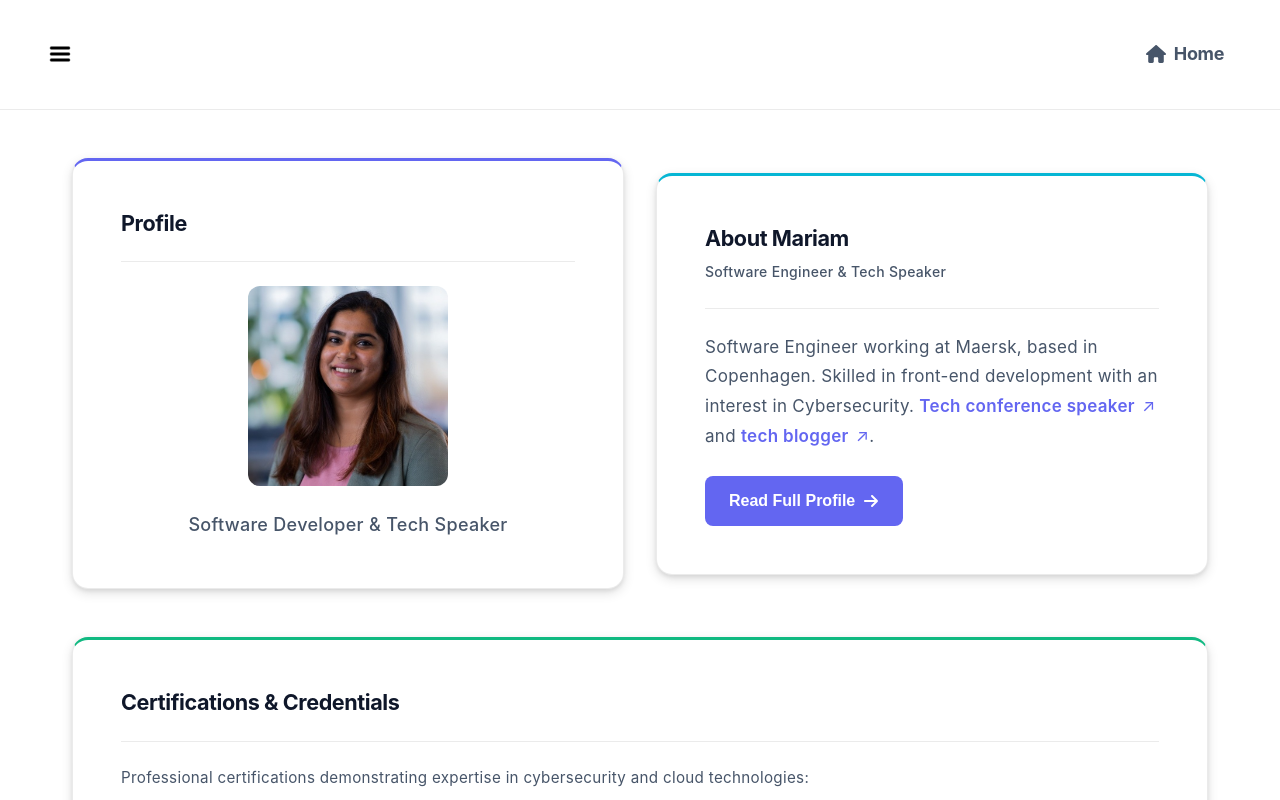
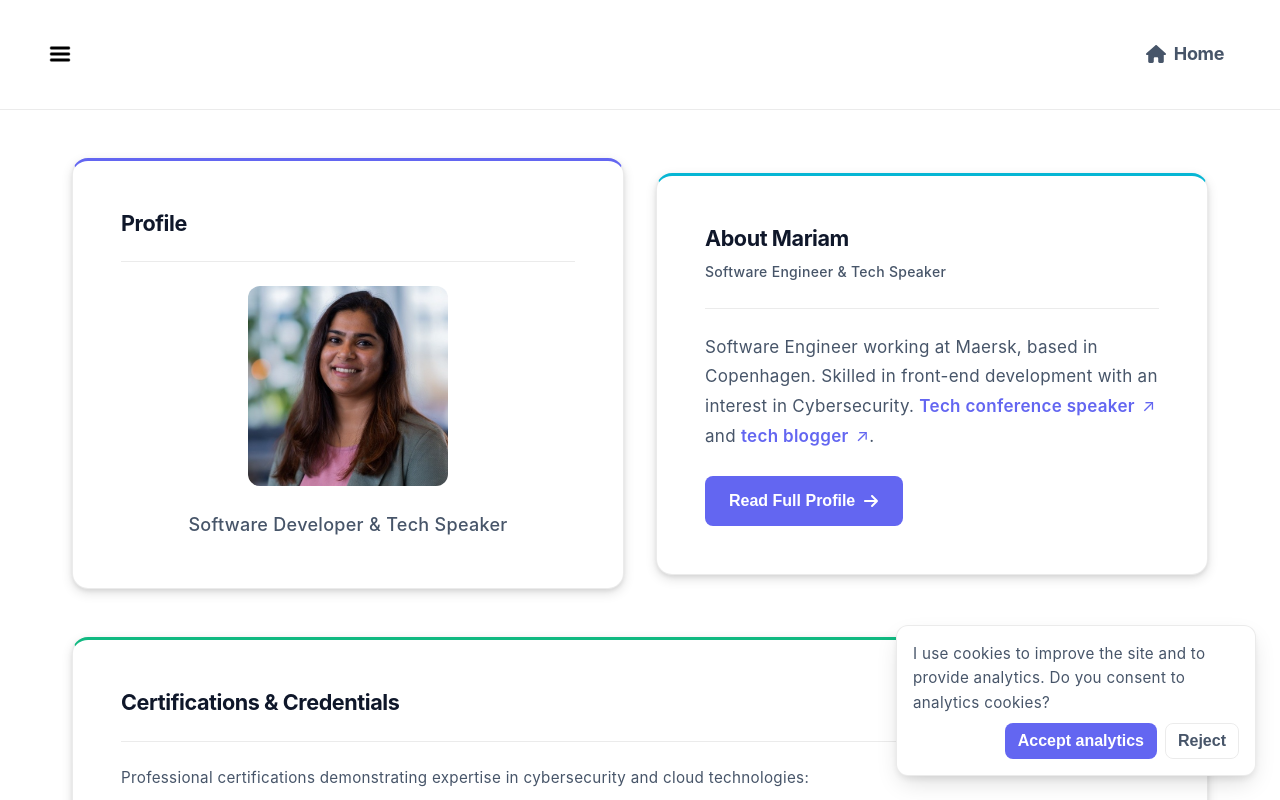
Before and after one commit to M-S/mariamdevportfolio, a Vue app: page / in a window 1280 px wide. Shown: the top 800 px of the page. Built offline with nearby package versions, Linux system fonts and the light colour scheme; no server answers.

Commit message:
add google analytics

```diff
--- a/index.html
+++ b/index.html
@@ -1,13 +1,17 @@
 <!DOCTYPE html>
 <html lang="en">
+
 <head>
   <meta charset="UTF-8">
   <link rel="icon" type="image/png" sizes="16x16" href="/favicon-16x16.png">
   <meta name="viewport" content="width=device-width, initial-scale=1.0">
   <title>Mariam Reba Alexander</title>
 </head>
+<!-- Google Tag Manager will be injected only after explicit user consent. -->
+
 <body>
   <div id="app"></div>
   <script type="module" src="/src/main.ts"></script>
 </body>
+
 </html>
--- a/src/App.vue
+++ b/src/App.vue
@@ -1,6 +1,7 @@
 <script setup lang="ts">
 import { RouterLink, RouterView, useRouter } from 'vue-router'
 import BurgerMenuDropDown from '@/components/BurgerMenuDropDown.vue'
+import CookieConsent from '@/components/CookieConsent.vue'
 import { ref, watch } from 'vue'
 const isBurgerMenuOpen = ref(false);
 const router = useRouter();
@@ -31,6 +32,7 @@ watch(() => router.currentRoute.value, () => {
   </header>
 
   <RouterView />
+  <CookieConsent />
 </template>
 
 <style scoped>
--- /dev/null
+++ b/src/components/CookieConsent.vue
@@ -0,0 +1,121 @@
+<script setup lang="ts">
+import { ref, onMounted } from 'vue'
+import { initGTM, isGTMInitialized } from '@/services/gtm.service'
+
+const STORAGE_KEY = 'cookie_consent'
+const show = ref(false)
+
+interface Consent { analytics: boolean }
+
+function readConsent(): Consent | null {
+    try {
+        const raw = localStorage.getItem(STORAGE_KEY)
+        if (!raw) return null
+        return JSON.parse(raw)
+    } catch {
+        return null
+    }
+}
+
+function saveConsent(consent: Consent) {
+    try {
+        localStorage.setItem(STORAGE_KEY, JSON.stringify(consent))
+    } catch {
+        // empty catch
+    }
+}
+
+function accept() {
+    const consent = { analytics: true }
+    saveConsent(consent)
+    // Initialize GTM using env variable
+    const gtmId = import.meta.env.VITE_GTM_ID as string | undefined
+    if (gtmId) initGTM(gtmId)
+    show.value = false
+}
+
+function reject() {
+    const consent = { analytics: false }
+    saveConsent(consent)
+    show.value = false
+}
+
+onMounted(() => {
+    const consent = readConsent()
+    if (!consent) {
+        show.value = true
+        return
+    }
+
+    if (consent.analytics) {
+        const gtmId = import.meta.env.VITE_GTM_ID as string | undefined
+        if (gtmId && !isGTMInitialized()) initGTM(gtmId)
+    }
+})
+</script>
+
+<template>
+    <div v-if="show" class="cookie-consent" role="dialog" aria-live="polite">
+        <div class="cookie-content">
+            <div class="cookie-message">
+                I use cookies to improve the site and to provide analytics. Do you consent to analytics cookies?
+            </div>
+            <div class="cookie-actions">
+                <button class="btn btn-accept" @click="accept">Accept analytics</button>
+                <button class="btn btn-reject" @click="reject">Reject</button>
+            </div>
+        </div>
+    </div>
+</template>
+
+<style scoped>
+.cookie-consent {
+    position: fixed;
+    right: var(--spacing-lg);
+    bottom: var(--spacing-lg);
+    z-index: 1200;
+    max-width: 360px;
+    width: calc(100% - 48px);
+}
+
+.cookie-content {
+    background: var(--color-background);
+    border: 1px solid var(--color-border);
+    padding: var(--spacing-md);
+    border-radius: var(--radius-lg);
+    box-shadow: var(--shadow-lg);
+    display: flex;
+    flex-direction: column;
+    gap: var(--spacing-sm);
+}
+
+.cookie-message {
+    color: var(--color-text);
+    font-size: 0.95rem;
+}
+
+.cookie-actions {
+    display: flex;
+    gap: var(--spacing-sm);
+    justify-content: flex-end;
+}
+
+.btn {
+    padding: 0.5rem 0.75rem;
+    border-radius: var(--radius-md);
+    border: 1px solid transparent;
+    cursor: pointer;
+    font-weight: 700;
+}
+
+.btn-accept {
+    background: var(--mp-indigo);
+    color: white;
+}
+
+.btn-reject {
+    background: transparent;
+    color: var(--color-text);
+    border-color: var(--color-border);
+}
+</style>
--- /dev/null
+++ b/src/services/gtm.service.ts
@@ -0,0 +1,28 @@
+let _gtmInitialized = false
+
+/**
+ * Initialize gtag (Google Analytics / GA4) by injecting the gtag.js script
+ * and executing the standard gtag init snippet.
+ *
+ * @param measurementId - GA4 measurement ID (e.g. G-XXXXXXXXXX)
+ */
+export function initGTM(measurementId?: string) {
+  if (!measurementId) return
+  if (_gtmInitialized) return
+  _gtmInitialized = true
+
+  // Inject the async gtag.js script
+  const script = document.createElement('script')
+  script.async = true
+  script.src = `https://www.googletagmanager.com/gtag/js?id=${measurementId}`
+  document.head.appendChild(script)
+
+  // Insert inline snippet that sets up dataLayer and gtag function and configures the ID
+  const inline = document.createElement('script')
+  inline.innerHTML = `window.dataLayer = window.dataLayer || []; function gtag(){dataLayer.push(arguments);} gtag('js', new Date()); gtag('config', '${measurementId}');`
+  document.head.appendChild(inline)
+}
+
+export function isGTMInitialized() {
+  return _gtmInitialized
+}
```
Lines whose indentation alone changed are shown as unchanged.
